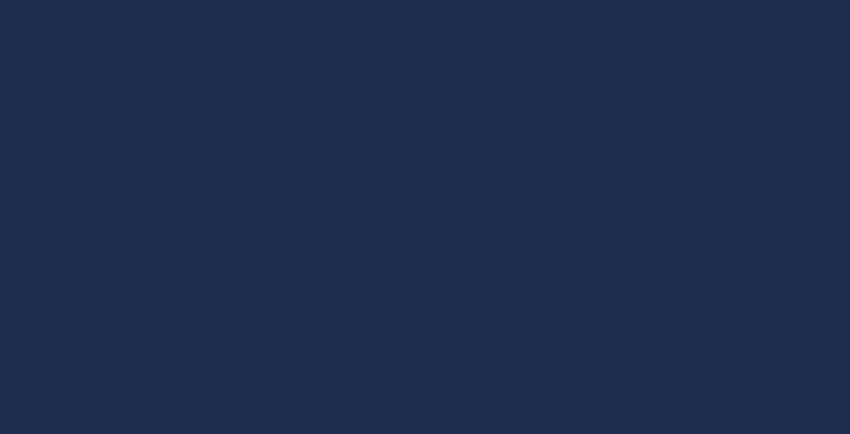
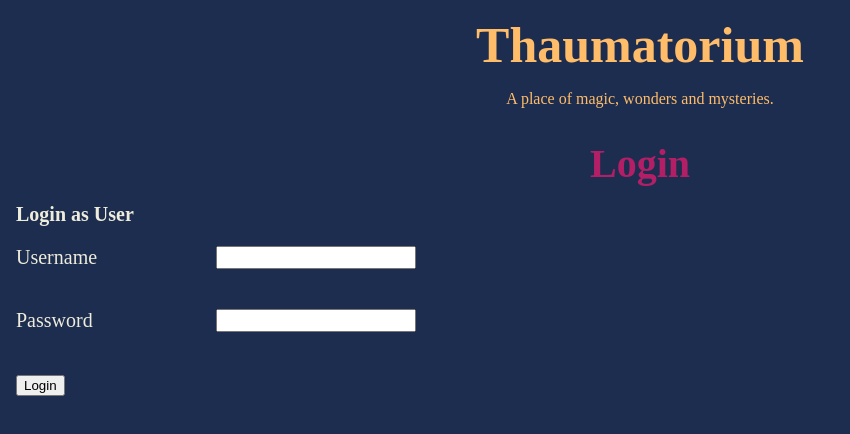
Before and after one commit to julesnuggy/thaumatorium, a React app in the folder frontend/: page /login in a window 1280 px wide. Shown: the top 434 px of the page, without its empty margins (0-850 px from the left). Built offline with nearby package versions, Linux system fonts and the light colour scheme.

Commit message:
Add Login page

```diff
--- a/frontend/src/App.tsx
+++ b/frontend/src/App.tsx
@@ -6,6 +6,7 @@ import Items from "./pages/Items";
 import Equipment from "./pages/Equipment";
 import Magic from "./pages/Magic";
 import Archmagistration from "./pages/Archmagistration";
+import Login from "./pages/Login";
 
 import './Global.module.scss';
 
@@ -27,6 +28,9 @@ const App = (): React.FC => (
       <Route path="/archmagistration">
         <Archmagistration />
       </Route>
+      <Route path="/login">
+        <Login />
+      </Route>
     </Switch>
   </BrowserRouter>
 );
--- /dev/null
+++ b/frontend/src/components/Forms/LoginForm.tsx
@@ -0,0 +1,41 @@
+import React from "react";
+import { Field, Form, Formik } from "formik";
+import { UserLoginFormValues } from "../../models/User";
+
+import styles from './forms-common.module.scss';
+
+type FormProps = {
+  onSubmit: (values: UserLoginFormValues) => void;
+}
+
+export const LoginForm = ({ onSubmit }: FormProps) => {
+  const usernameRef = React.createRef();
+  const passwordRef = React.createRef();
+  const initialValues: UserLoginFormValues = ({ username: '', password: '' });
+
+  const handleSubmit = async (values: UserLoginFormValues, { resetForm }) => {
+    await onSubmit(values);
+    resetForm();
+  };
+
+  return (
+    <Formik initialValues={initialValues} onSubmit={handleSubmit}>
+      {() => (
+        <Form className={styles.form} title="Login" name="login">
+          <b>Login as User</b>
+          <div className={styles.formItem}>
+            <label htmlFor="username">Username</label>
+            <Field name="username" title="username" innerRef={usernameRef} />
+          </div>
+          <div className={styles.formItem}>
+            <label htmlFor="password">Password</label>
+            <Field name="password" title="password" innerRef={passwordRef} />
+          </div>
+          <div className={styles.formSubmit}>
+            <button type="submit">Login</button>
+          </div>
+        </Form>
+      )}
+    </Formik>
+  );
+}
--- a/frontend/src/models/User.ts
+++ b/frontend/src/models/User.ts
@@ -7,3 +7,5 @@ export type User = {
 export type UserFormValues = User & {
   passwordConfirmation: string;
 }
+
+export type UserLoginFormValues = User;
--- /dev/null
+++ b/frontend/src/pages/Login.tsx
@@ -0,0 +1,18 @@
+import React from 'react';
+
+import { LoginForm } from '../components/Forms/LoginForm';
+import Page from '../components/Page/Page';
+
+const Login = () => {
+  const onSubmit = (values) => {
+    console.log(values)
+  }
+
+  return (
+    <Page title="Login">
+      <LoginForm onSubmit={onSubmit} />
+    </Page>
+  )
+}
+
+export default Login;
```
